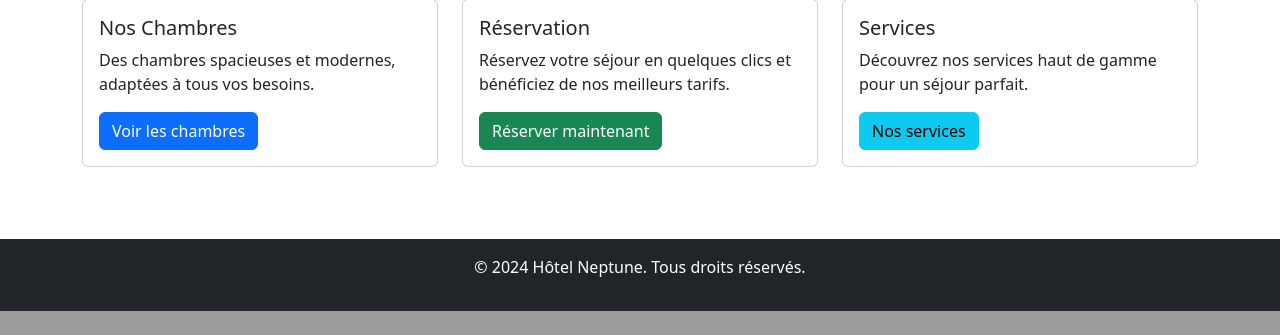
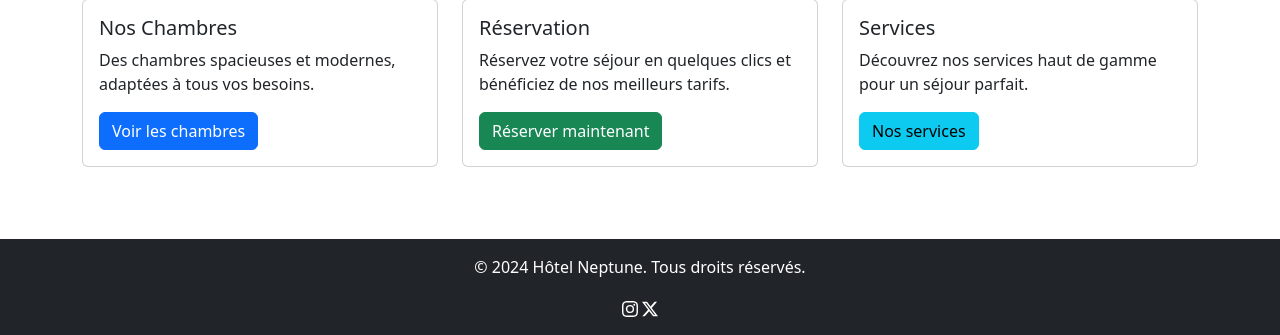
Before and after one commit to courumix/Hotel-Neptune, a PHP site: page / in a window 1280 px wide. Shown: the part 1287-1622 px from the top of the page. Before the commit the page ends 1598 px from the top, so only its background shows below. Run offline with PHP 8.4, Linux system fonts and the light colour scheme.

Commit message:
Update index.php

```diff
--- a/public/index.php
+++ b/public/index.php
@@ -104,6 +104,13 @@ $username = isset($_SESSION['username']) ? $_SESSION['username'] : 'Visiteur';
 
     <footer class="bg-dark text-white text-center py-3 mt-5">
         <p>&copy; 2024 Hôtel Neptune. Tous droits réservés.</p>
+
+        <svg xmlns="http://www.w3.org/2000/svg" width="16" height="16" fill="currentColor" class="bi bi-instagram" viewBox="0 0 16 16">
+            <path d="M8 0C5.829 0 5.556.01 4.703.048 3.85.088 3.269.222 2.76.42a3.9 3.9 0 0 0-1.417.923A3.9 3.9 0 0 0 .42 2.76C.222 3.268.087 3.85.048 4.7.01 5.555 0 5.827 0 8.001c0 2.172.01 2.444.048 3.297.04.852.174 1.433.372 1.942.205.526.478.972.923 1.417.444.445.89.719 1.416.923.51.198 1.09.333 1.942.372C5.555 15.99 5.827 16 8 16s2.444-.01 3.298-.048c.851-.04 1.434-.174 1.943-.372a3.9 3.9 0 0 0 1.416-.923c.445-.445.718-.891.923-1.417.197-.509.332-1.09.372-1.942C15.99 10.445 16 10.173 16 8s-.01-2.445-.048-3.299c-.04-.851-.175-1.433-.372-1.941a3.9 3.9 0 0 0-.923-1.417A3.9 3.9 0 0 0 13.24.42c-.51-.198-1.092-.333-1.943-.372C10.443.01 10.172 0 7.998 0zm-.717 1.442h.718c2.136 0 2.389.007 3.232.046.78.035 1.204.166 1.486.275.373.145.64.319.92.599s.453.546.598.92c.11.281.24.705.275 1.485.039.843.047 1.096.047 3.231s-.008 2.389-.047 3.232c-.035.78-.166 1.203-.275 1.485a2.5 2.5 0 0 1-.599.919c-.28.28-.546.453-.92.598-.28.11-.704.24-1.485.276-.843.038-1.096.047-3.232.047s-2.39-.009-3.233-.047c-.78-.036-1.203-.166-1.485-.276a2.5 2.5 0 0 1-.92-.598 2.5 2.5 0 0 1-.6-.92c-.109-.281-.24-.705-.275-1.485-.038-.843-.046-1.096-.046-3.233s.008-2.388.046-3.231c.036-.78.166-1.204.276-1.486.145-.373.319-.64.599-.92s.546-.453.92-.598c.282-.11.705-.24 1.485-.276.738-.034 1.024-.044 2.515-.045zm4.988 1.328a.96.96 0 1 0 0 1.92.96.96 0 0 0 0-1.92m-4.27 1.122a4.109 4.109 0 1 0 0 8.217 4.109 4.109 0 0 0 0-8.217m0 1.441a2.667 2.667 0 1 1 0 5.334 2.667 2.667 0 0 1 0-5.334"/>
+        </svg>
+        <svg xmlns="http://www.w3.org/2000/svg" width="16" height="16" fill="currentColor" class="bi bi-twitter-x" viewBox="0 0 16 16">
+            <path d="M12.6.75h2.454l-5.36 6.142L16 15.25h-4.937l-3.867-5.07-4.425 5.07H.316l5.733-6.57L0 .75h5.063l3.495 4.633L12.601.75Zm-.86 13.028h1.36L4.323 2.145H2.865z"/>
+        </svg>
     </footer>
 
     <script src="https://cdn.jsdelivr.net/npm/bootstrap@5.3.3/dist/js/bootstrap.bundle.min.js"></script>
```
